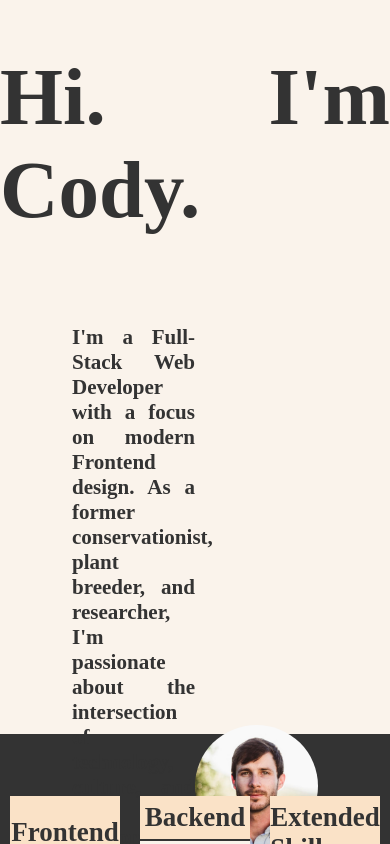
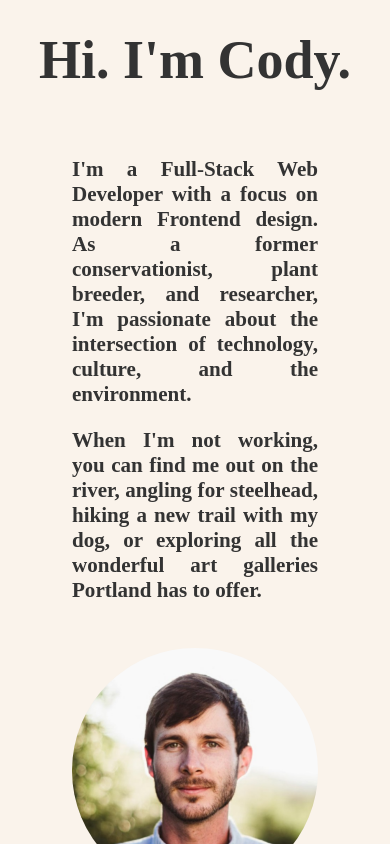
Before and after one commit to cody-barker/react-portfolio-website, a React (Create React App) app: page / in a window 390 px wide. Shown: the part 860-1704 px from the top of the page. Built offline with nearby package versions, Linux system fonts and the light colour scheme.

Commit message:
add responsive styling for about content

```diff
--- a/src/components/About.js
+++ b/src/components/About.js
@@ -8,10 +8,10 @@ function About() {
   return(
       <section id="about" className="about-wrap">
         <header className="section-header">
-          <h2>Hi. I'm Cody.</h2>
+          <h2 id="about-title">Hi. I'm Cody.</h2>
         </header>
         <div className="about-section">
-          <div className="about-left">
+          <div id="about-left" className="about-left">
             <h3>
               I'm a Full-Stack Web Developer with a focus on modern Frontend design. As a former conservationist, plant breeder, and researcher, I'm passionate about the intersection of technology, culture, and the environment.
             </h3>
@@ -19,7 +19,7 @@ function About() {
               When I'm not working, you can find me out on the river, angling for steelhead, hiking a new trail with my dog, or exploring all the wonderful art galleries Portland has to offer.
             </h3>
           </div>
-          <div className="about-right">
+          <div id="about-right" className="about-right">
             <img className="about-section-headshot" src={headshot}></img>
           </div>
         </div>
--- a/src/styles/App.css
+++ b/src/styles/App.css
@@ -17,10 +17,27 @@
   #header-subtitle {
     font-size: 1.25em;
   }
+
+  #about-title {
+    font-size: 1em;
+  }
 }
 
 @media (max-width: 960px) {
+  .about-section {
+    flex-direction: column;
+    width: 100%;
+    padding: 0;
+  }
 
+  #about-left {
+    width: 100%;
+  }
+
+  #about-right {
+    padding-top: 10%;
+    width: 100%;
+  }
 }
 
 * {
@@ -139,7 +156,8 @@ section {
 
 .about-wrap {
   background-color: rgb(250, 243, 235);
-  height: 750px;
+  padding-bottom: 125px;
+  height: auto
 }
 
 .about-content {
@@ -166,6 +184,8 @@ section {
   display: flex;
   align-items: center;
   justify-content: space-around;
+  max-width: 1400px;
+  margin: 0 auto 0 auto;
 }
 
 .about-section-headshot {
```
